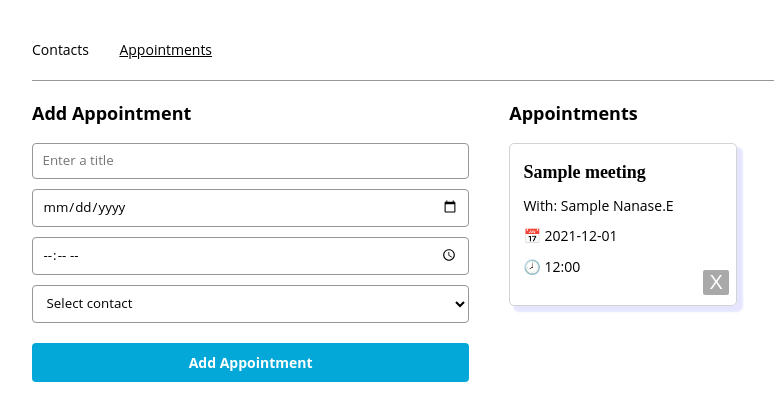
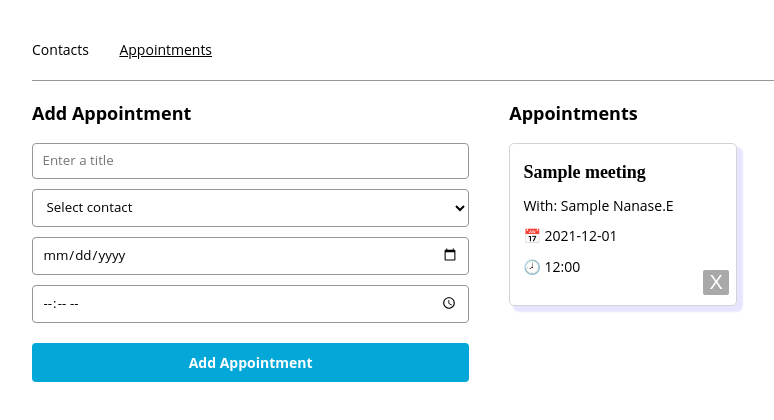
Before and after one commit to Namane00426/React-appointment-planner, a React (Create React App) app: page /appointments in a window 1280 px wide. Shown: the top 420 px of the page, without its empty margins (6-780 px from the left). Built offline with nearby package versions, Linux system fonts and the light colour scheme.

Commit message:
update file

```diff
--- a/src/components/appointmentForm/AppointmentForm.js
+++ b/src/components/appointmentForm/AppointmentForm.js
@@ -33,6 +33,14 @@ export const AppointmentForm = ({
       placeholder='Enter a title'
       required
       onChange={(e) => setTitle(e.target.value)}/>
+      <ContactPicker
+      value={contact}
+      type="text"
+      name="contact"
+      required
+      onChange={(e) => setContact(e.target.value)}
+      contacts={getContactNames()}
+      />
       <input
       name='date'
       type='date'
@@ -46,14 +54,7 @@ export const AppointmentForm = ({
       value={time}
       required
       onChange={(e) => setTime(e.target.value)}/>
-      <ContactPicker
-      value={contact}
-      type="text"
-      name="contact"
-      required
-      onChange={(e) => setContact(e.target.value)}
-      contacts={getContactNames()}
-      />
+
       <input type='submit' value='Add Appointment'/>
     </form>
   );
```
